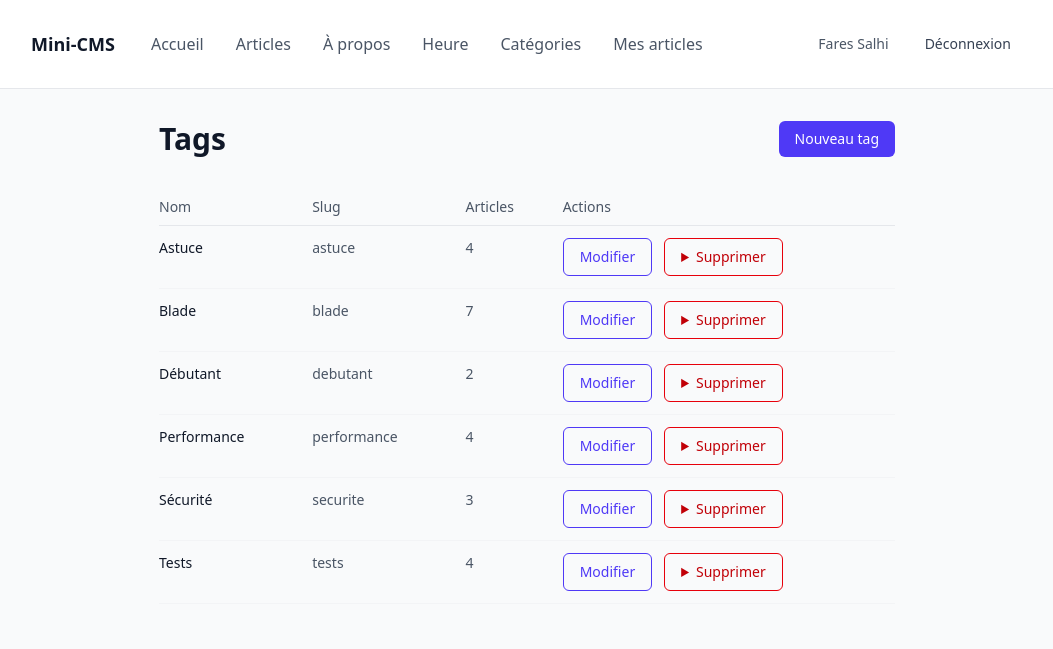
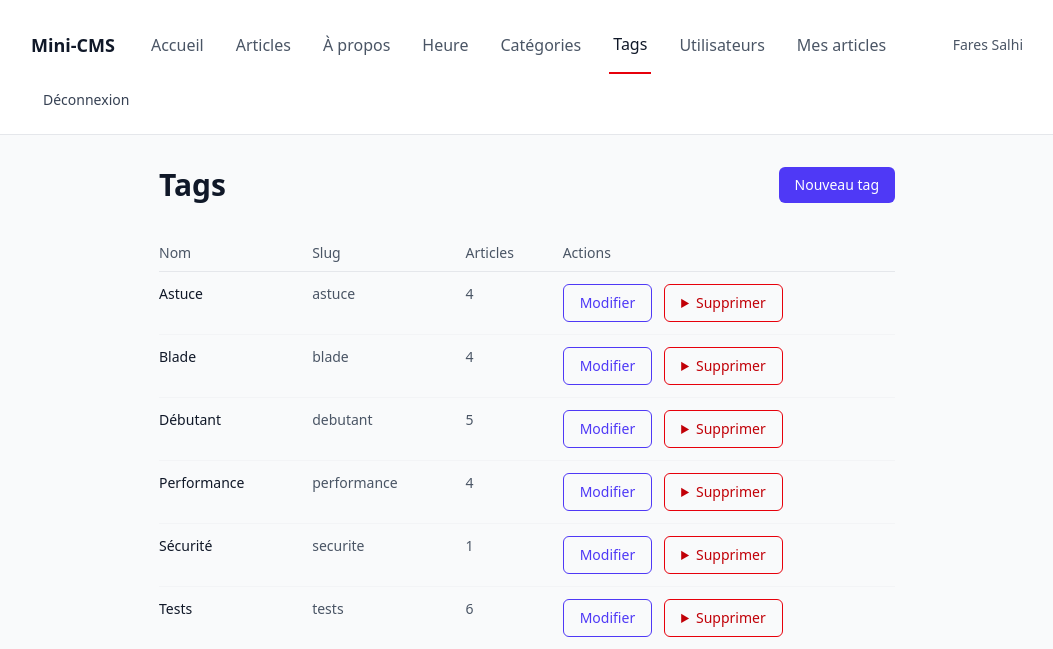
Before and after one commit to faressalhi584-alt/mini-cms, a Laravel app: page /admin/tags in a window 1280 px wide. Shown: the top 649 px of the page, without its empty margins (113-1166 px from the left). Run offline with Laravel 12, Linux system fonts and the light colour scheme; a user stored in the database is signed in; data comes from the database, SQL or seed files in the repository; style sheets or scripts are compiled from the project's sources.

Commit message:
Authorize tag management with a Gate
Co-authored-by: Copilot <223556219+Copilot@users.noreply.github.com>

```diff
--- a/app/Http/Controllers/TagController.php
+++ b/app/Http/Controllers/TagController.php
@@ -6,12 +6,15 @@ use App\Http\Requests\StoreTagRequest;
 use App\Http\Requests\UpdateTagRequest;
 use App\Models\Tag;
 use Illuminate\Http\RedirectResponse;
+use Illuminate\Support\Facades\Gate;
 use Illuminate\View\View;
 
 class TagController extends Controller
 {
     public function index(): View
     {
+        Gate::authorize('manage-tags');
+
         $tags = Tag::withCount('posts')->orderBy('name')->get();
 
         return view('admin.tags.index', compact('tags'));
@@ -19,6 +22,8 @@ class TagController extends Controller
 
     public function create(): View
     {
+        Gate::authorize('manage-tags');
+
         return view('admin.tags.create');
     }
 
@@ -31,6 +36,8 @@ class TagController extends Controller
 
     public function edit(Tag $tag): View
     {
+        Gate::authorize('manage-tags');
+
         return view('admin.tags.edit', compact('tag'));
     }
 
@@ -43,6 +50,8 @@ class TagController extends Controller
 
     public function destroy(Tag $tag): RedirectResponse
     {
+        Gate::authorize('manage-tags');
+
         $tag->delete();
 
         return redirect()->route('admin.tags.index')->with('success', 'Tag supprimé.');
--- a/app/Http/Requests/StoreTagRequest.php
+++ b/app/Http/Requests/StoreTagRequest.php
@@ -12,7 +12,7 @@ class StoreTagRequest extends FormRequest
      */
     public function authorize(): bool
     {
-        return true;
+        return $this->user()?->can('manage-tags') ?? false;
     }
 
     /**
--- a/app/Http/Requests/UpdateTagRequest.php
+++ b/app/Http/Requests/UpdateTagRequest.php
@@ -13,7 +13,7 @@ class UpdateTagRequest extends FormRequest
      */
     public function authorize(): bool
     {
-        return true;
+        return $this->user()?->can('manage-tags') ?? false;
     }
 
     /**
--- a/app/Providers/AppServiceProvider.php
+++ b/app/Providers/AppServiceProvider.php
@@ -29,6 +29,14 @@ class AppServiceProvider extends ServiceProvider
         Model::preventLazyLoading(! app()->isProduction());
 
         Gate::define('manage-categories', fn (User $user) => $user->isAdmin());
+        Gate::define('manage-tags', fn (User $user) => $user->isAdmin());
+        Gate::before(function (User $user, string $ability): ?bool {
+            if ($user->isAdmin() && $ability !== 'changeRole') {
+                return true;
+            }
+
+            return null;
+        });
 
         RateLimiter::for('login', function (Request $request): Limit {
             $key = Str::transliterate(
--- a/resources/views/components/navbar.blade.php
+++ b/resources/views/components/navbar.blade.php
@@ -6,6 +6,12 @@
     <x-nav-link href="{{ route('time') }}" :active="request()->routeIs('time')">Heure</x-nav-link>
     @can('manage-categories')
         <x-nav-link href="{{ route('admin.categories.index') }}" :active="request()->routeIs('admin.categories.*')">Catégories</x-nav-link>
+    @endcan
+    @can('manage-tags')
+        <x-nav-link href="{{ route('admin.tags.index') }}" :active="request()->routeIs('admin.tags.*')">Tags</x-nav-link>
+    @endcan
+    @can('viewAny', App\Models\User::class)
+        <x-nav-link href="{{ route('admin.users.index') }}" :active="request()->routeIs('admin.users.*')">Utilisateurs</x-nav-link>
     @endcan
 
     @auth
```
